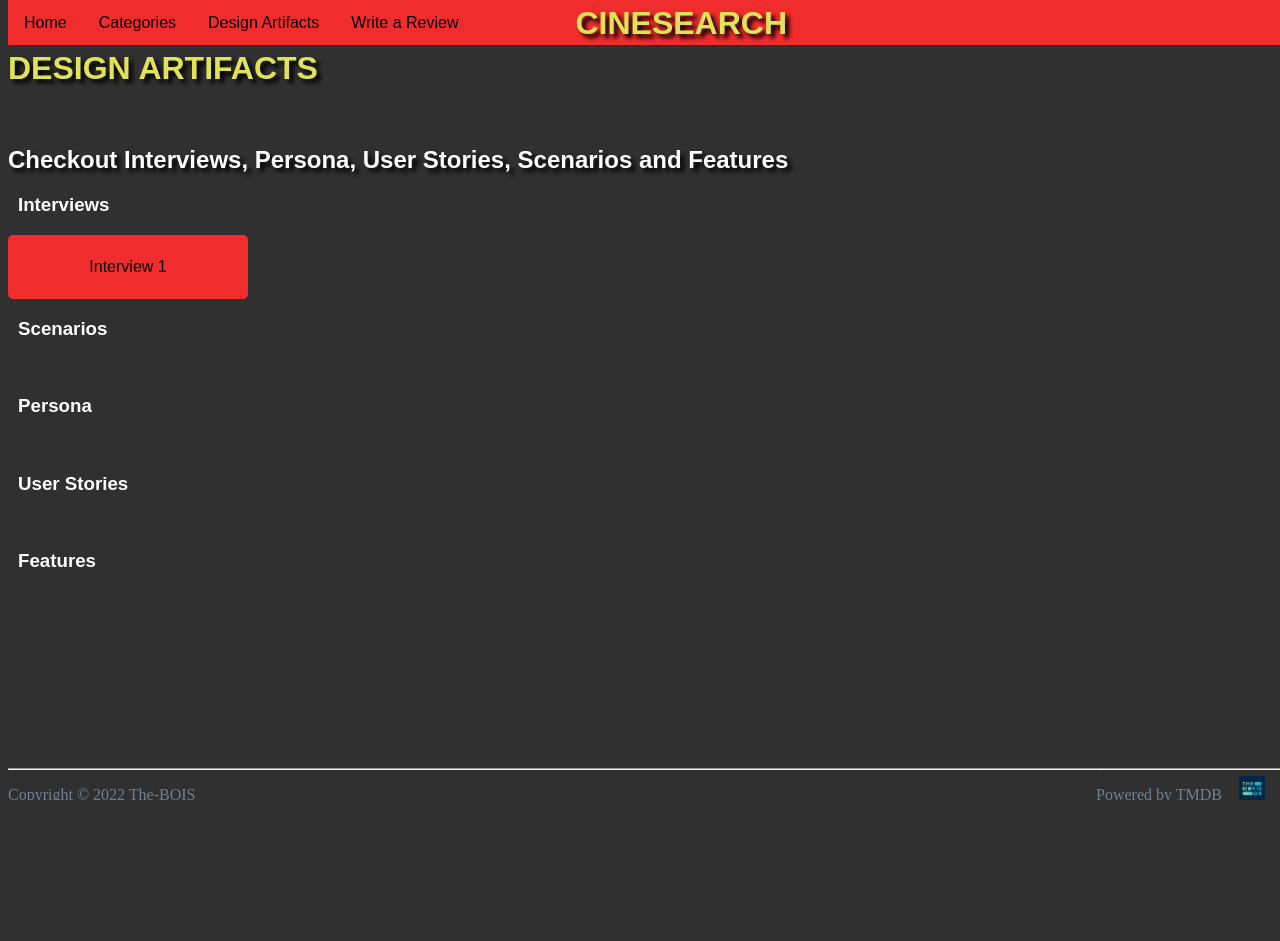
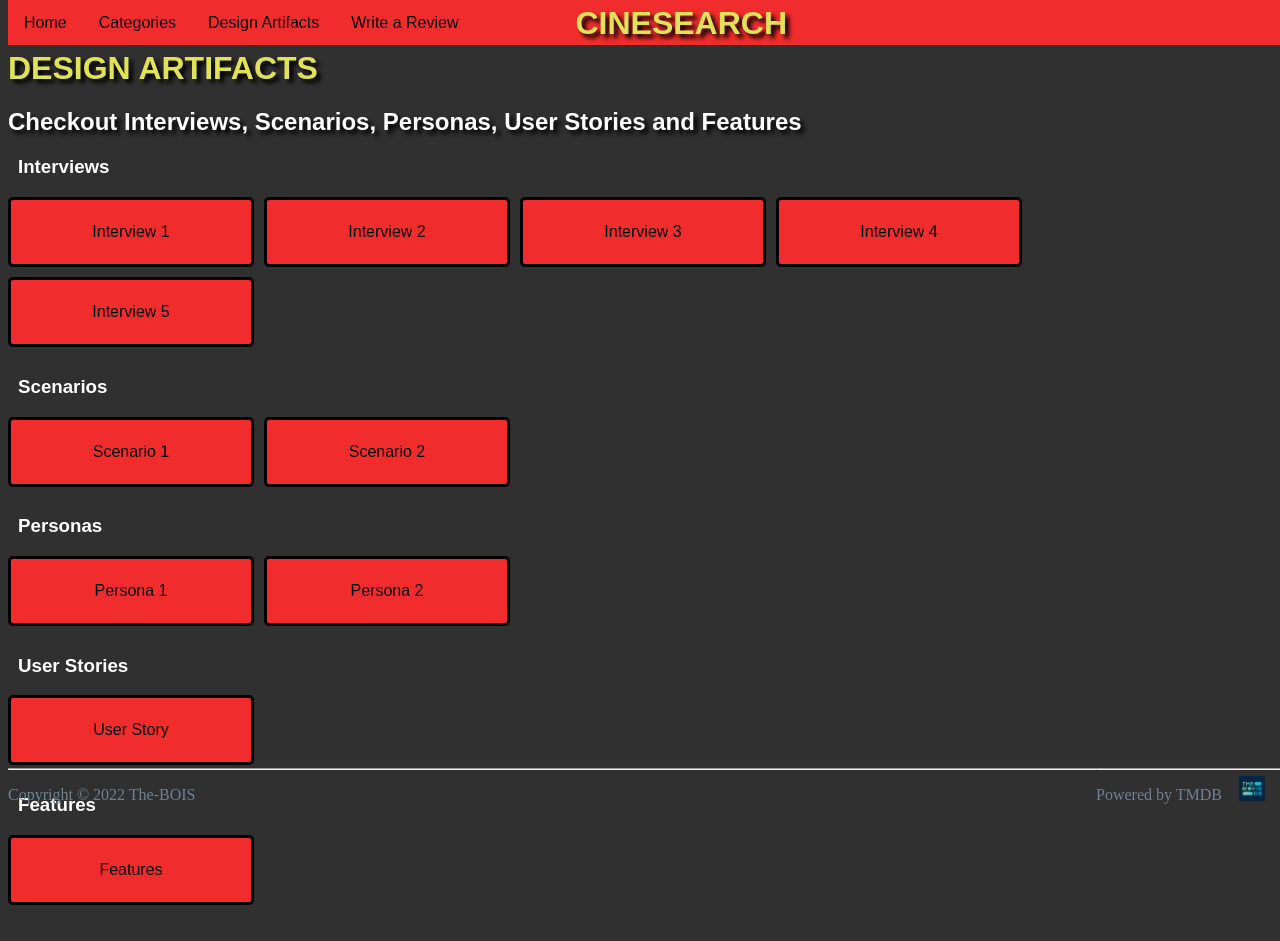
Before and after one commit to iparker2800/The-BOIS, a Node server app: page /design_artifacts in a window 1280 px wide. Before the commit the page ends 800 px from the top, so only its background shows below. Run offline with Node 20, Linux system fonts and the light colour scheme.

Commit message:
added buttons to design artifacts page

```diff
--- a/public/style.css
+++ b/public/style.css
@@ -327,4 +327,45 @@ svg {
   border-radius: 5px;
   text-align: center;
   padding: 10px 20px;
+  margin-right: 10px;
+  margin-bottom: 10px;
+  border-style: solid;
+  border-color: #000000;
 }
+
+a { text-decoration: none; }
+
+#Interviewheader{
+  font-family: Arial, Helvetica, sans-serif;
+  text-align: left;
+  margin-left: 10px;
+  color: rgb(255, 255, 255);
+}
+
+#Scenarioheader{
+  font-family: Arial, Helvetica, sans-serif;
+  text-align: left;
+  margin-left: 10px;
+  color: rgb(255, 255, 255);
+}
+
+#Personaheader{
+  font-family: Arial, Helvetica, sans-serif;
+  text-align: left;
+  margin-left: 10px;
+  color: rgb(255, 255, 255);
+}
+
+#userstoryheader{
+  font-family: Arial, Helvetica, sans-serif;
+  text-align: left;
+  margin-left: 10px;
+  color: rgb(255, 255, 255);
+}
+
+#featureheader{
+  font-family: Arial, Helvetica, sans-serif;
+  text-align: left;
+  margin-left: 10px;
+  color: rgb(255, 255, 255);
+}
--- a/views/design_artifacts.pug
+++ b/views/design_artifacts.pug
@@ -4,16 +4,42 @@ block content
 
     h1(id='featureheading') Design Artifacts
 
-    br
 
-    h2 Checkout Interviews, Persona, User Stories, Scenarios and Features
-        h3(id="VisionStatement") Interviews
-        button(class="Interviewbutton") Interview 1
+    h2 Checkout Interviews, Scenarios, Personas, User Stories and Features
+
+        h3(id="Interviewheader") Interviews
+        a(href="Interview1")
+            button(class="Interviewbutton") Interview 1
+        a(href="Interview2")
+            button(class="Interviewbutton") Interview 2
+        a(href="Interview3")
+            button(class="Interviewbutton") Interview 3
+        a(href="Interview4")
+            button(class="Interviewbutton") Interview 4
+        a(href="Interview5")
+            button(class="Interviewbutton") Interview 5
         br
-        h3(id="VisionStatement") Scenarios
+
+        h3(id="Scenarioheader") Scenarios
+        a(href="Scenario1")
+            button(class="Interviewbutton") Scenario 1
+        a(href="Scenario2")
+            button(class="Interviewbutton") Scenario 2
         br
-        h3(id="VisionStatement") Persona
+
+        h3(id="Personaheader") Personas
+        a(href="Persona1")
+            button(class="Interviewbutton") Persona 1
+        a(href="Persona2")
+            button(class="Interviewbutton") Persona 2
         br
-        h3(id="VisionStatement") User Stories
+
+        h3(id="userstoryheader") User Stories
+        a(href="user_stories")
+            button(class="Interviewbutton") User Story
         br
-        h3(id="VisionStatement") Features
+
+        h3(id="featureheader") Features
+        a(href="features")
+            button(class="Interviewbutton") Features
+        br
--- a/views/features.pug
+++ b/views/features.pug
@@ -0,0 +1,5 @@
+extends Base_layout
+
+block content
+
+    h1(id='featureheading') Features
--- a/views/interviews/Base_layout.pug
+++ b/views/interviews/Base_layout.pug
@@ -11,7 +11,7 @@ html
         div(class="topnav")
             a(href="/") Home
             a(href="categories") Categories
-            a(href="#about") About
+            a(href="design_artifacts") Design Artifacts
             a(href="#review") Write a Review
             h1(id="HomepageHeader") CineSearch
 
--- a/views/personas/Base_layout.pug
+++ b/views/personas/Base_layout.pug
@@ -11,7 +11,7 @@ html
         div(class="topnav")
             a(href="/") Home
             a(href="categories") Categories
-            a(href="#about") About
+            a(href="design_artifacts") Design Artifacts
             a(href="#review") Write a Review
             h1(id="HomepageHeader") CineSearch
 
--- a/views/scenarios/Base_layout.pug
+++ b/views/scenarios/Base_layout.pug
@@ -11,7 +11,7 @@ html
         div(class="topnav")
             a(href="/") Home
             a(href="categories") Categories
-            a(href="#about") About
+            a(href="design_artifacts") Design Artifacts
             a(href="#review") Write a Review
             h1(id="HomepageHeader") CineSearch
 
```
